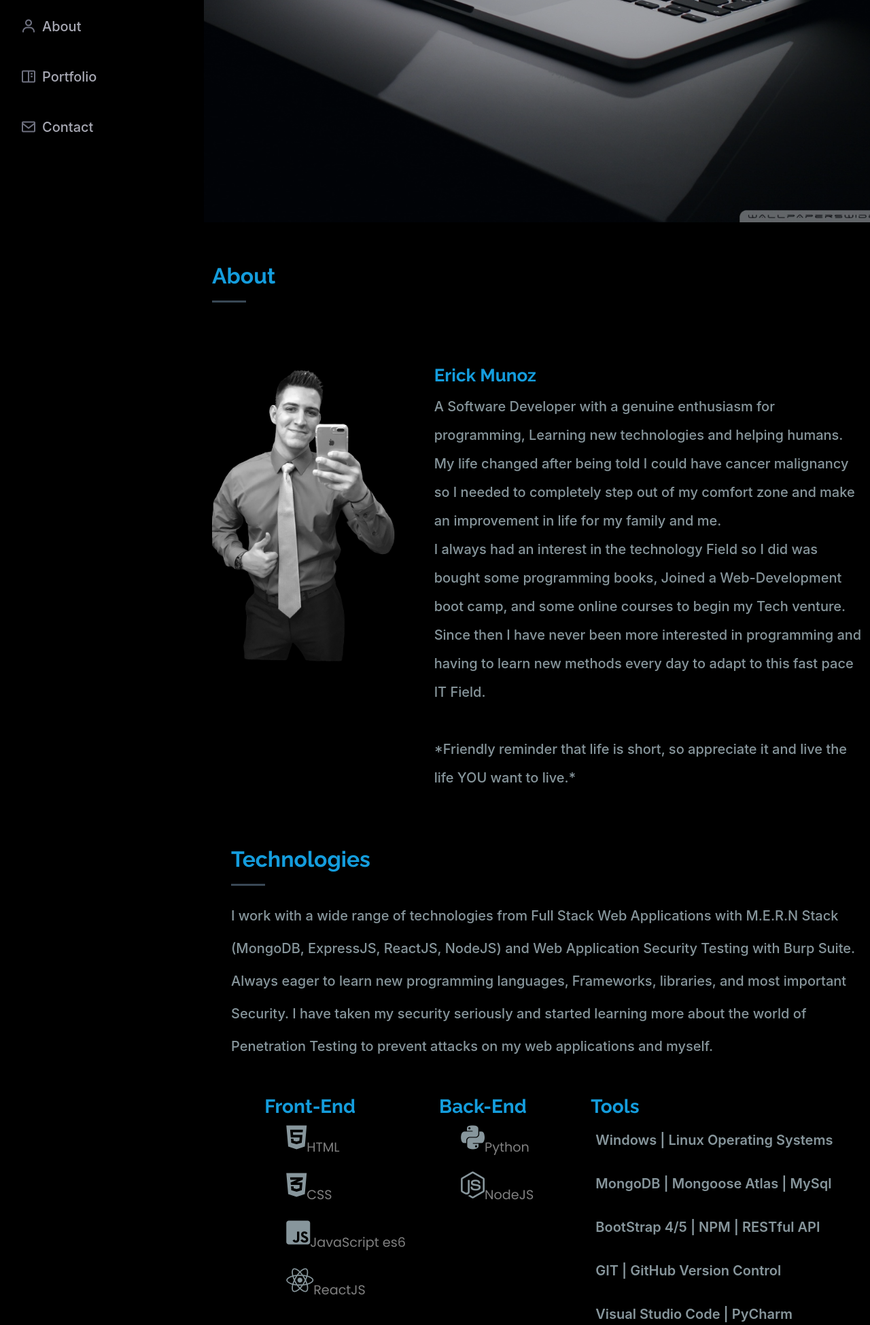
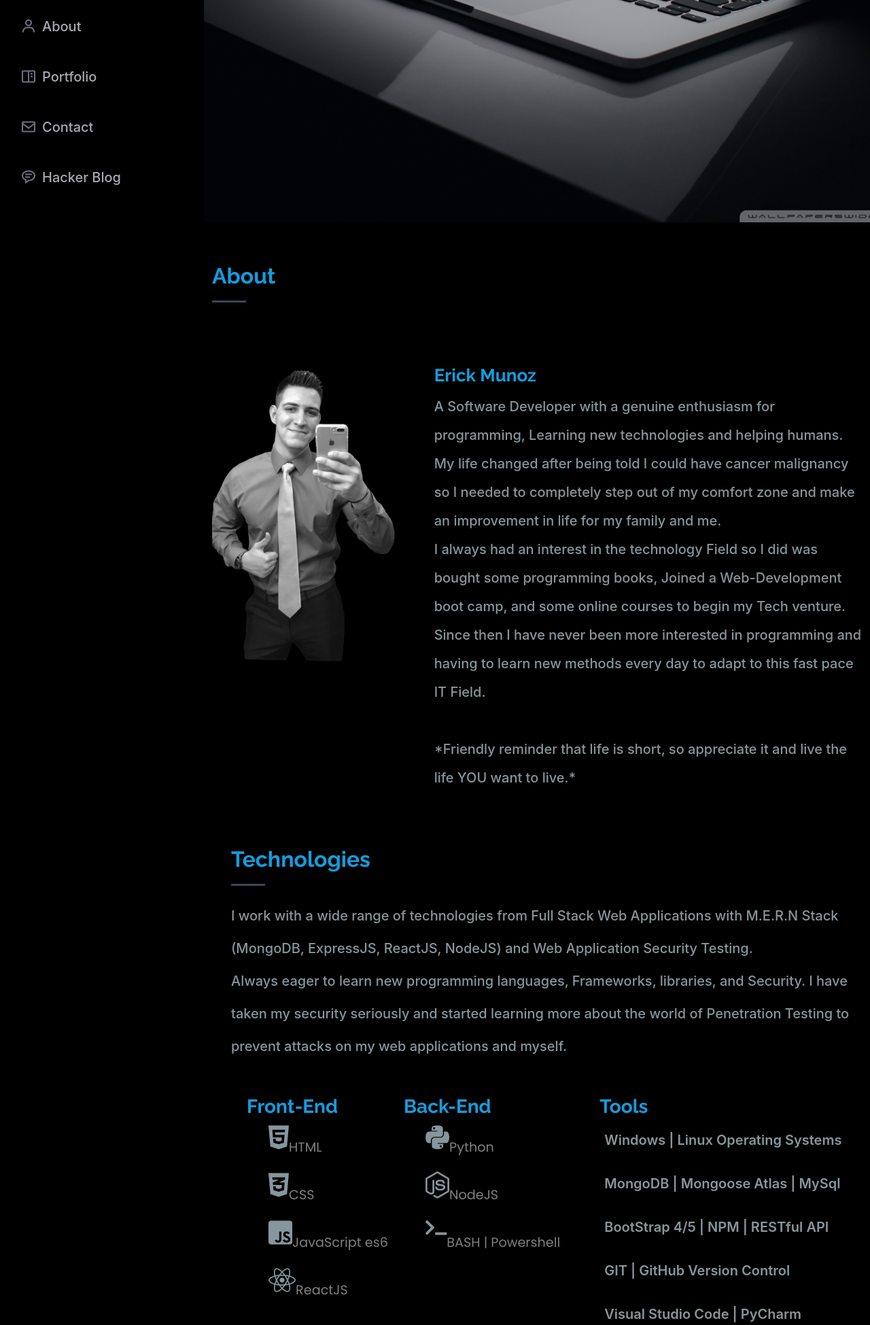
Before and after one commit to Dungyy/portfolio, a Flask app: page / in a window 1280 px wide. Shown: the part 473-2422 px from the top of the page at 68% size. Run offline with Flask 2, Linux system fonts and the light colour scheme; some libraries are stand-ins or nearby versions; some web fonts are replaced.

Commit message:
minor changes

```diff
--- a/templates/index.html
+++ b/templates/index.html
@@ -60,10 +60,10 @@
         <ul>
           <li><a href="#hero" class="nav-link scrollto active"><i class="bx bx-home"></i> <span>Home</span></a></li>
           <li><a href="#about" class="nav-link scrollto"><i class="bx bx-user"></i> <span>About</span></a></li>
-          <!-- <li><a href="#tech" class="nav-link scrollto"><i class="bx bx-user"></i> <span>Technology</span></a></li> -->
           <li><a href="#portfolio" class="nav-link scrollto"><i class="bx bx-book-content"></i> <span>Portfolio</span></a></li>
           <li><a href="#contact" class="nav-link scrollto"><i class="bx bx-envelope"></i> <span>Contact</span></a></li>
-          <!-- <li><a href="https://dungy.pythonanywhere.com/" class="nav-link scrollto"><i class="nav-link scrollto bx bx-file-blank"></i> <span>Resume</span></a></li> -->
+          <li><a href="https://medium.com/@hacker.dungy" class="nav-link scrollto"><i class="bx bx-message-rounded-detail"></i> <span>Hacker Blog</span></a></li>
+
         </ul>
       </nav>
     </div>
@@ -74,7 +74,7 @@
   <section id="hero" class="d-flex flex-column justify-content-center align-items-center">
     <div class="hero-container" data-aos="fade-in">
       <h1 data-aos="fade-up" data-aos-delay="500">Erick Munoz</h1>
-      <p data-aos="fade-up" data-aos-delay="1100"><span class="typed" data-typed-items="Welcome!, Software Developer, Web Programmer,  Web Designer,  Freelancer,"></span></p>
+      <p data-aos="fade-up" data-aos-delay="1100"><span class="typed" data-typed-items="Welcome!, Software Developer, Web Developer, Ethical Hacker, Freelancer,"></span></p>
     </div>
   </section>
   <!-- End Hero -->
@@ -120,9 +120,9 @@
     <section id="skills" class="Tech section-title skills ">
       <div class="tech" data-aos="fade-up">
           <h2>Technologies</h2>
-          <p>I work with a wide range of technologies from Full Stack Web Applications with M.E.R.N Stack (MongoDB, ExpressJS, ReactJS, NodeJS) and Web Application Security Testing with Burp Suite.
+          <p>I work with a wide range of technologies from Full Stack Web Applications with M.E.R.N Stack (MongoDB, ExpressJS, ReactJS, NodeJS) and Web Application Security Testing.
             <br/>
-            Always eager to learn new programming languages, Frameworks, libraries, and most important Security. I have taken my security seriously and started learning more about the world of Penetration Testing to prevent attacks on my web applications and myself.
+            Always eager to learn new programming languages, Frameworks, libraries, and Security. I have taken my security seriously and started learning more about the world of Penetration Testing to prevent attacks on my web applications and myself.
           </p>
       </div>
       <br/>
@@ -152,6 +152,9 @@
         </ul>
         <ul style="display: flex">
           <i class="fab akills fa-node-js fa-2x"></i><h4 class="text"><br/>NodeJS </h4>
+        </ul>
+        <ul style="display: flex; font-size: 25px;">
+          <i class="fab akills fa fa-terminal fa-1x"></i><h4 class="text"><br/>BASH | Powershell </h4>
         </ul>
       </div>
       <br/>
```
